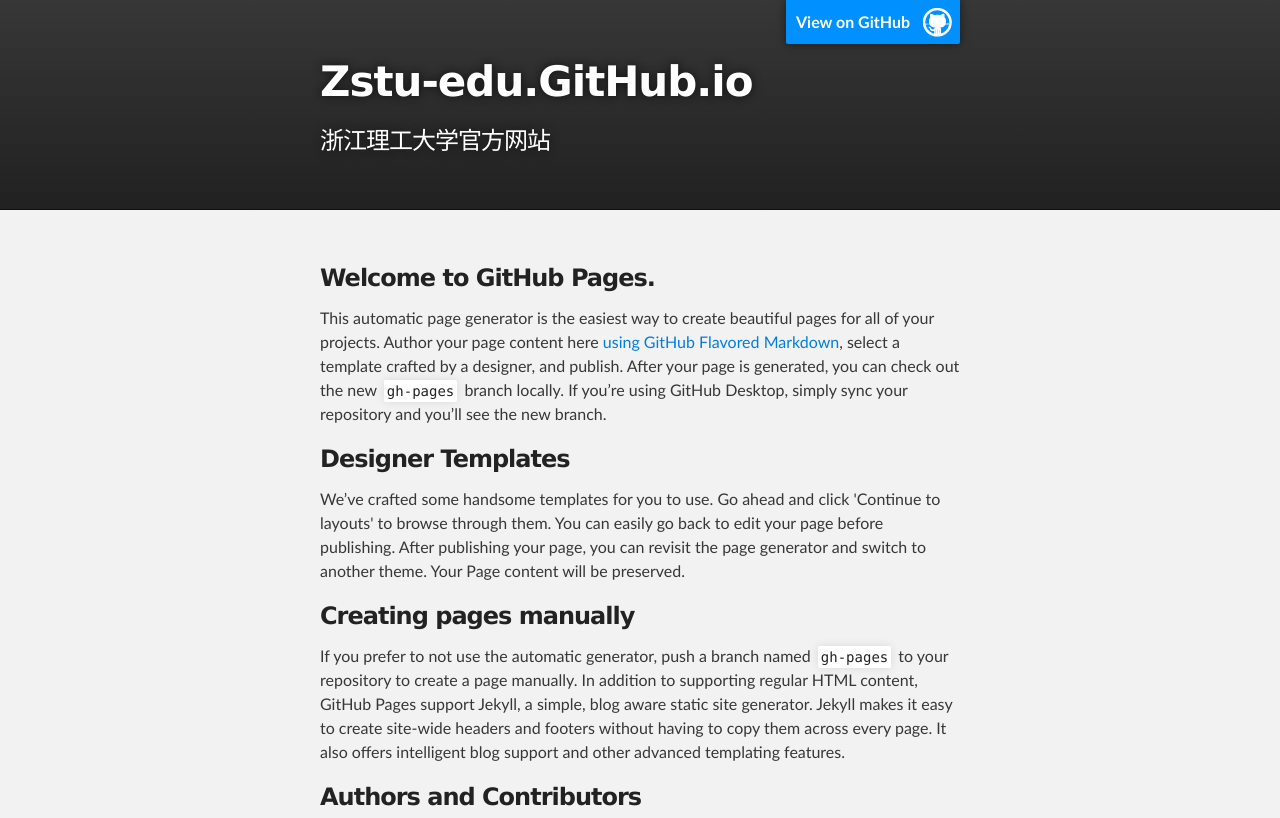
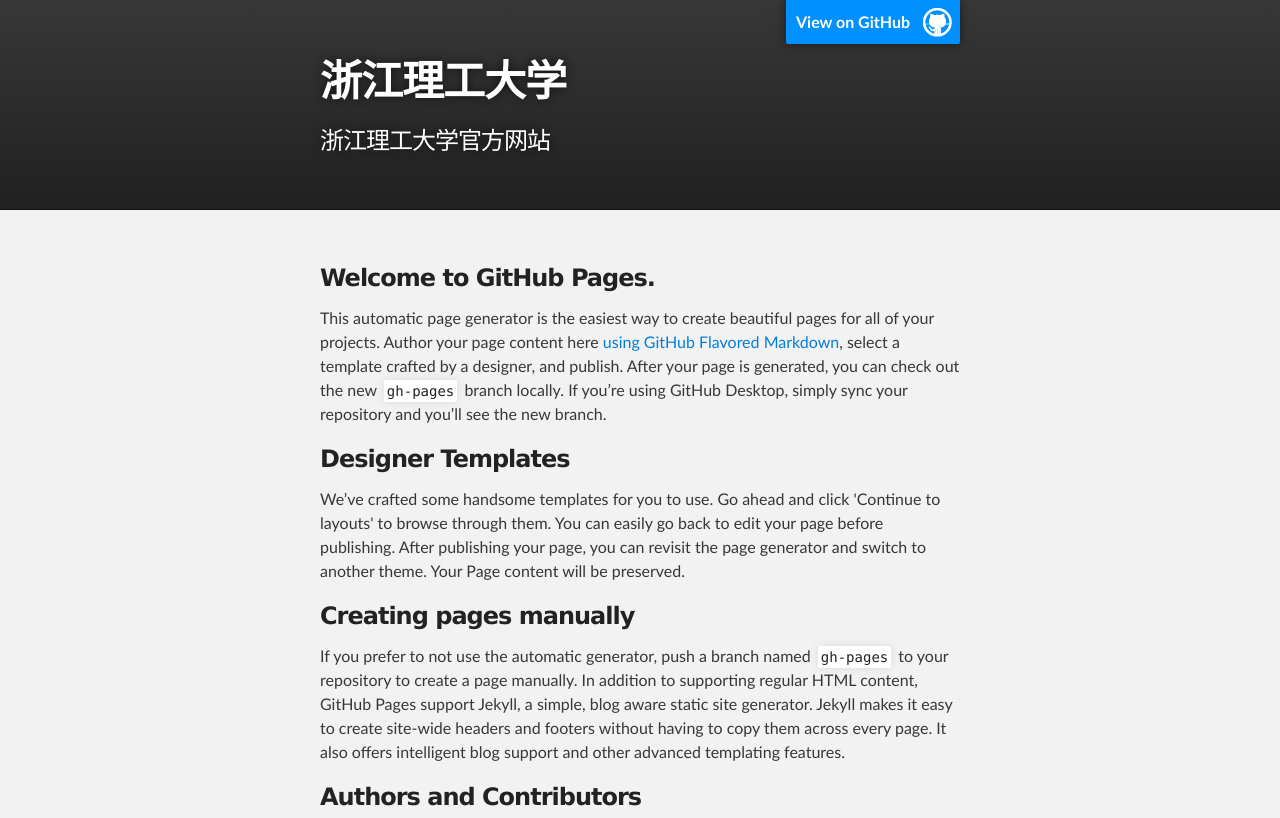
Before and after one commit to zstu-edu/zstu-edu.github.io, a plain HTML site: page index.html in a window 1280 px wide. Shown: the top 818 px of the page. Drawn offline with Linux system fonts and the light colour scheme.

Commit message:
Update index.html

```diff
--- a/index.html
+++ b/index.html
@@ -8,7 +8,7 @@
 
     <link rel="stylesheet" type="text/css" media="screen" href="stylesheets/stylesheet.css">
 
-    <title>Zstu-edu.GitHub.io</title>
+    <title>浙江理工大学</title>
   </head>
 
   <body>
@@ -18,7 +18,7 @@
         <header class="inner">
           <a id="forkme_banner" href="https://github.com/zstu-edu">View on GitHub</a>
 
-          <h1 id="project_title">Zstu-edu.GitHub.io</h1>
+          <h1 id="project_title">浙江理工大学</h1>
           <h2 id="project_tagline">浙江理工大学官方网站</h2>
 
         </header>
```
